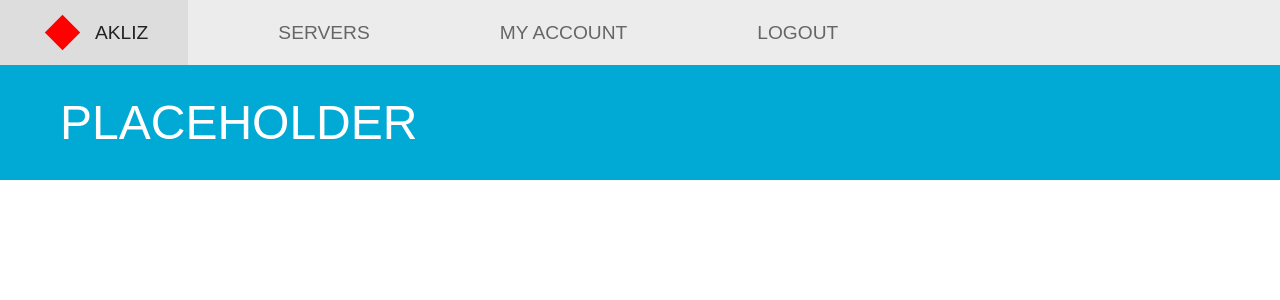
After one commit to k4netw/akliz-clone, a Flask app: template templates/mainLayout.html in a window 1280 px wide. The commit adds this page. Shown: the top 300 px of the page. Run offline with Flask 3, Linux system fonts and the light colour scheme; the template is opened without the code that fills it, so the values that code supplies are empty.

Commit message:
changed file names, deleted files, overall simplified templated

```diff
--- a/app.py
+++ b/app.py
@@ -4,7 +4,11 @@ app = Flask(__name__)
 
 @app.route('/')
 def home():
-    return render_template('base.html')
+    return render_template('mainLayout.html')
+
+@app.route('/login')
+def login():
+    return render_template('simpleLayout.html')
 
 if __name__ == '__main__':
     app.run(debug=True)
--- a/static/style.css
+++ b/static/style.css
@@ -1,3 +1,14 @@
+* {
+    margin: 0;
+    padding: 0;
+    box-sizing: border-box;
+}
+
+html, body {
+    margin: 0;
+    padding: 0;
+}
+
 .top-header {
     display: flex;
     align-items: center;
--- /dev/null
+++ b/templates/mainLayout.html
@@ -0,0 +1,31 @@
+<!DOCTYPE html>
+<html lang="en">
+<head>
+    <meta charset="UTF-8">
+    <meta name="viewport" content="width=device-width, initial-scale=1.0">
+    <title>{% block title %}My Site{% endblock %}</title>
+    <link rel="stylesheet" href="{{ url_for('static', filename='style.css') }}">
+</head>
+<body>
+    <div class="top-header">
+        <div class="logo">
+        <a href="/">
+            <div class="diamond"></div>
+            AKLIZ</a>
+    </div>
+        <nav class="navigation">
+            <a href="/servers">SERVERS</a>
+            <a href="/my-account">MY ACCOUNT</a>
+            <a href="/logout">LOGOUT</a>
+        </nav>
+    </div>
+
+    <div class="blue-strip">
+        <h1>{% block page_header %}PLACEHOLDER{% endblock %}</h1>
+    </div>
+
+    <main>
+        {% block content %}{% endblock %}
+    </main>
+</body>
+</html>
```
Also changed, not shown: templates/header.html (deleted, +0 -13 lines), templates/headerBasic.html (deleted, +0 -8 lines), templates/login.html (added, +8 -0 lines), templates/simpleLayout.html (renamed from templates/base.html, +9 -3 lines).
